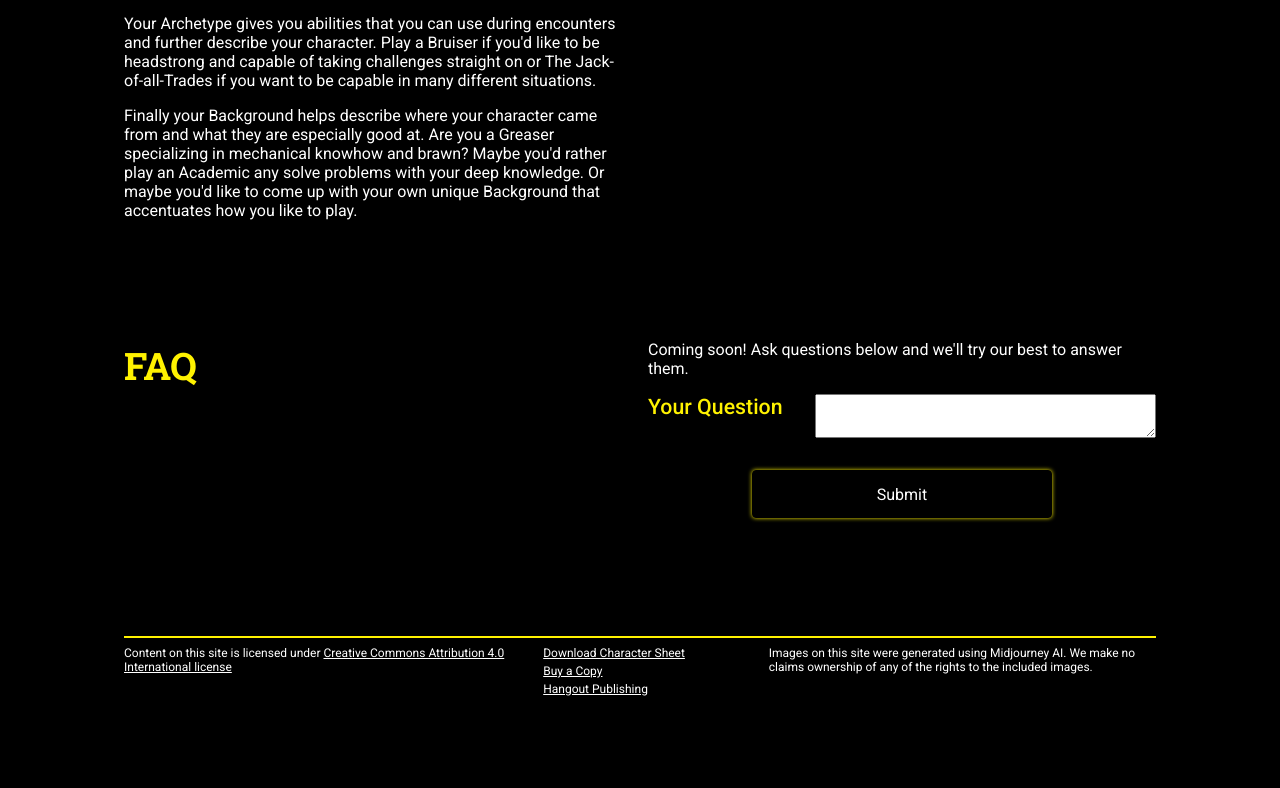
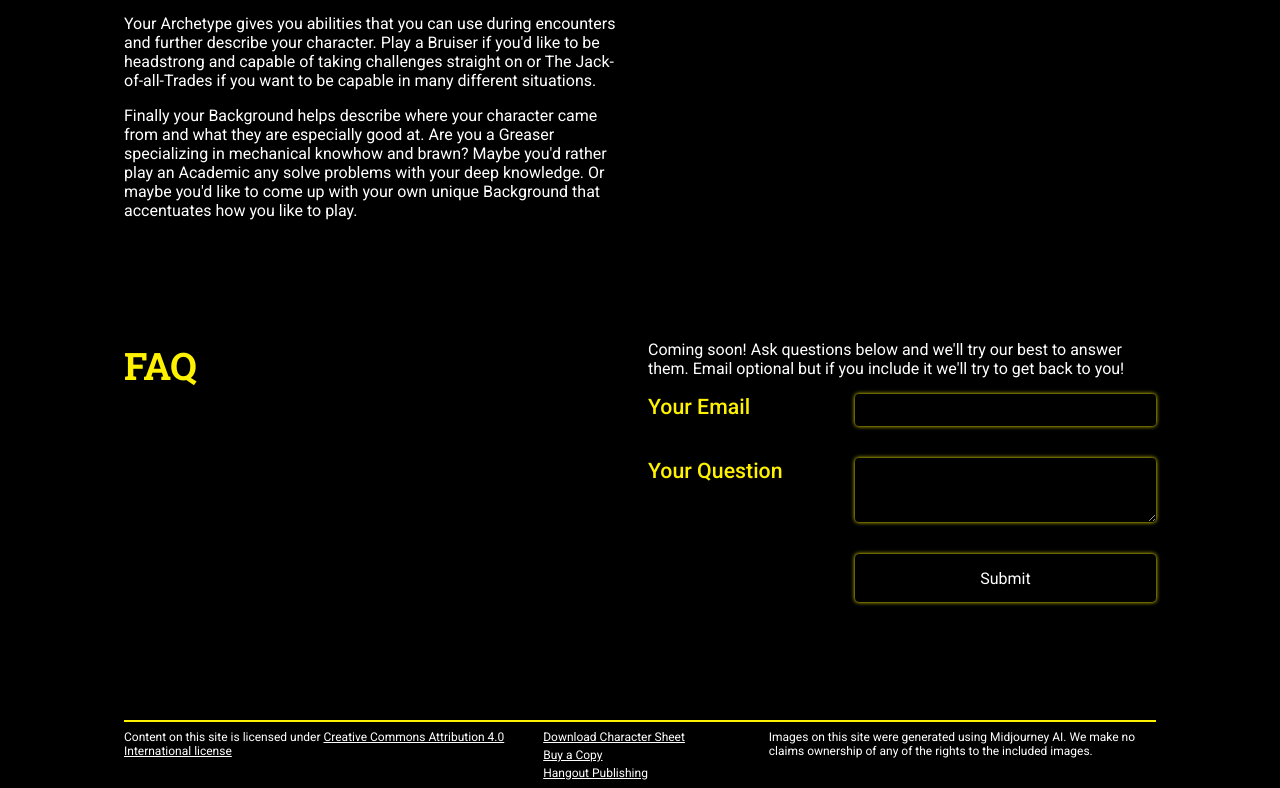
Before and after one commit to trescenzi/hangout.pub, a SvelteKit app: page /warp21 in a window 1280 px wide. Shown: the part 3428-4216 px from the top of the page. Before the commit the page ends 4132 px from the top, so only its background shows below. Built offline with nearby package versions, Linux system fonts and the light colour scheme.

Commit message:
feat(questionForm): add email field

```diff
--- a/src/routes/warp21/+page.server.ts
+++ b/src/routes/warp21/+page.server.ts
@@ -5,15 +5,16 @@ export const actions = {
     const channelId = process.env.WARP21FAQ_CHANNEL_ID;
     const data = await request.formData();
     const question = data.get('question');
+    const email = data.get('email');
     await fetch(`https://discord.com/api/channels/${channelId}/messages`, {
       method: 'POST',
       headers: {
         "Content-Type": "application/json",
         "Authorization": `Bot ${token}`,
       },
-      body: JSON.stringify({content: question}),
+      body: JSON.stringify({content: `${email ? `**${email}:**` : ''} ${question}`}),
     });
 
-    throw redirect(303, '/warp21#faq');
+    throw redirect(303, '/warp21#faq?thankyou');
   },
 }
--- a/src/routes/warp21/+page.svelte
+++ b/src/routes/warp21/+page.svelte
@@ -78,13 +78,13 @@ The experiment however was more successful than could have dreamed of; the colon
 </h2>
 <section>
   <p>
-    Coming soon! Ask questions below and we'll try our best to answer them.
+    Coming soon! Ask questions below and we'll try our best to answer them. Email optional but if you include it we'll try to get back to you!
   <p>
   <form method="POST">
-    <label>
-    <span class="labeltext">Your Question</span>
-      <textarea name="question" />
-    </label>
+    <label for="email">Your Email</label>
+    <input id="email" name="email" type="email" />
+    <label for="question">Your Question</label>
+    <textarea id="question" name="question" />
     <button>Submit</button>
   </form>
 </section>
@@ -92,17 +92,33 @@ The experiment however was more successful than could have dreamed of; the colon
 
 <style>
   form {
-    display: flex;
-    flex-direction: column;
+    display: grid;
     gap: var(--space-l);
   }
+  textarea,
+  input {
+    appearance: none;
+    border: none;
+    flex: 1;
+    box-shadow: #fff200 0px 0px 4px 0;
+    border-radius: 4px;
+    padding: 4px;
+    background-color: black;
+    color: white;
+  }
+  textarea {
+    height: 4em;
+  }
+  input {
+    height: var(--space-l);
+    padding: var(--space-xs);
+  }
+  textarea:focus-within,
+  input:focus-within {
+    outline: 2px solid yellow;
+    box-shadow: none;
+  }
   label {
-    display: flex;
-  }
-  label textarea {
-    flex: 1;
-  }
-  .labeltext {
     vertical-align: top;
     color: var(--yellow);
     font-weight: var(--font-weight-medium);
@@ -110,8 +126,7 @@ The experiment however was more successful than could have dreamed of; the colon
     margin-right: var(--space-l);
   }
   button {
-    width: 300px;
-    align-self: center;
+    width: 100%;
   }
   h2 {
     font-size: var(--font-xxl);
@@ -151,6 +166,12 @@ The experiment however was more successful than could have dreamed of; the colon
     margin-left: auto;
   }
   @media(min-width: 810px) {
+    form {
+      grid-template-columns: 175px 1fr;
+    }
+    button {
+      grid-column: 2;
+    }
     .col1 {
       grid-column: 1;
       text-align: left;
```
